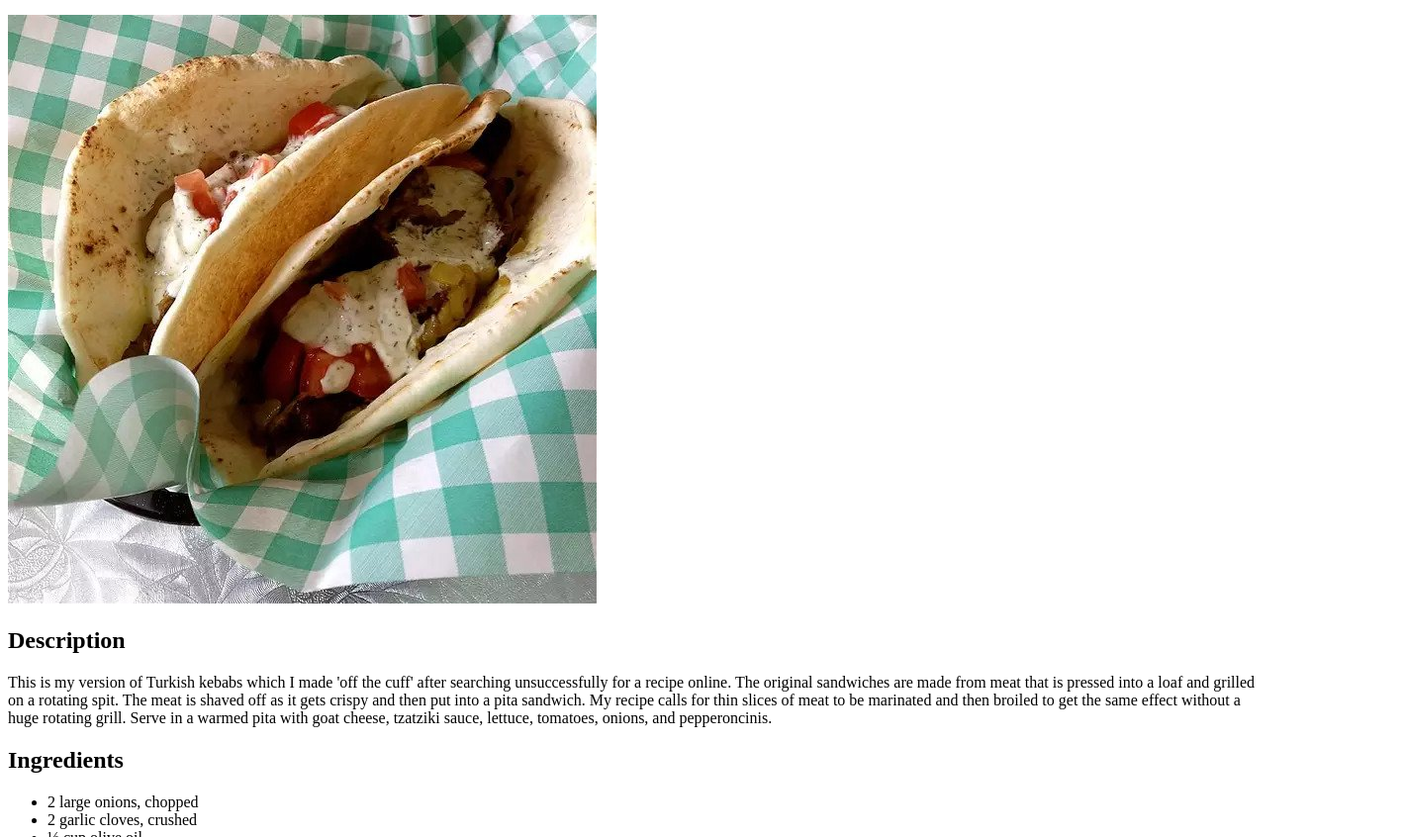
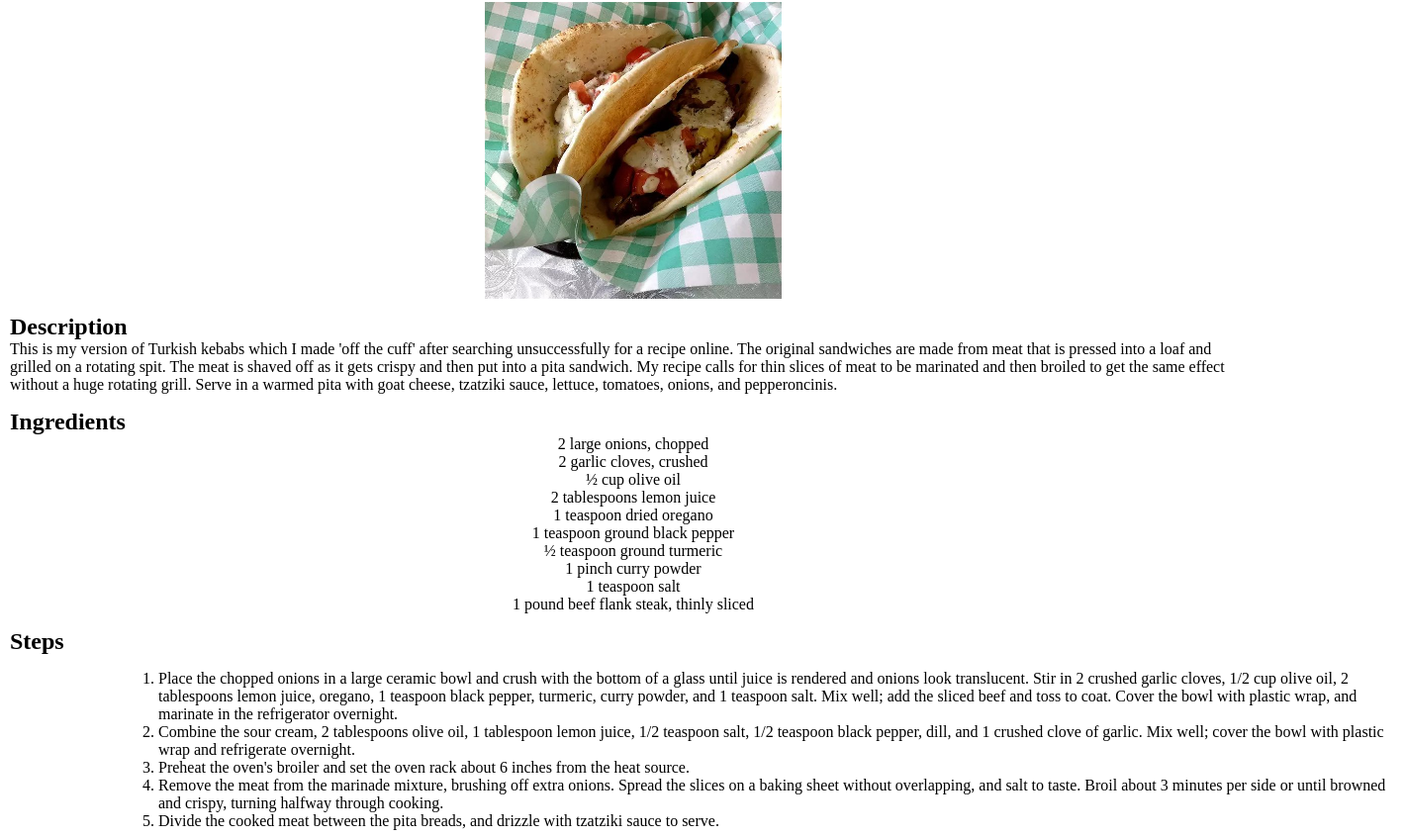
Before and after one commit to NedzadDonlagic04/odin-recipes, a plain HTML site: page recipes/kebab.html in a window 1280 px wide. Shown: the part 65-911 px from the top of the page at 99% size, 1420 px wide, since content can reach past the window. Drawn offline with Linux system fonts and the light colour scheme.

Commit message:
Added links to external CSS files

```diff
--- a/recipes/kebab.html
+++ b/recipes/kebab.html
@@ -4,11 +4,15 @@
     <meta charset="UTF-8">
     <meta http-equiv="X-UA-Compatible" content="IE=edge">
     <meta name="viewport" content="width=device-width, initial-scale=1.0">
+    <link rel="stylesheet" href="../css/base.css">
+    <link rel="stylesheet" href="../css/recipes.css">
     <title>Document</title>
 </head>
 <body>
     <h1>Kebab</h1>
+    <div class="image-box">
         <img src="../images/kebab.jpg" alt="picture of kebab">
+    </div>
     <h2>Description</h2>
     <p>
         This is my version of Turkish kebabs which I made 'off the cuff' after searching unsuccessfully for a
@@ -32,6 +36,7 @@
         <li>1 pound beef flank steak, thinly sliced</li>
     </ul>
     <h2>Steps</h2>
+    <div class="ordered-box">
         <ol>
             <li>
                 Place the chopped onions in a large ceramic bowl and crush with the bottom of a glass until
@@ -57,5 +62,6 @@
                 Divide the cooked meat between the pita breads, and drizzle with tzatziki sauce to serve.
             </li>
         </ol>
+    </div>
 </body>
 </html>
```
Also changed, not shown: index.html (+1 -0 lines), recipes/eggs.html (+6 -0 lines), recipes/pancakes.html (+6 -0 lines). Lines whose indentation alone changed are shown as unchanged.
